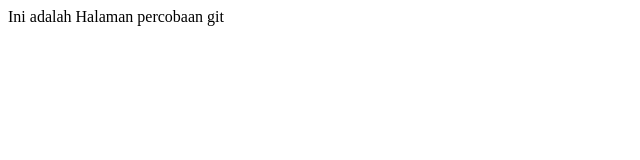
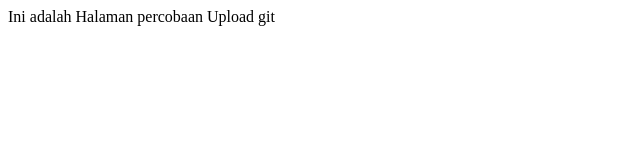
Before and after one commit to MuhammadLutfiAshari/Uploadfile, a plain HTML site: page index.html in a window 1280 px wide. Shown: the full height of the page, 0-640 px from the left. Drawn offline with Linux system fonts and the light colour scheme.

Commit message:
Update index.html

```diff
--- a/index.html
+++ b/index.html
@@ -1,6 +1,6 @@
 <html>
-<head><title>Percobaan Git</title></head>
+<head><title>Percobaan Upload Git</title></head>
 <body>
-<p>Ini adalah Halaman percobaan git</p>
+<p>Ini adalah Halaman percobaan Upload git</p>
 </body>
 </html>
```
